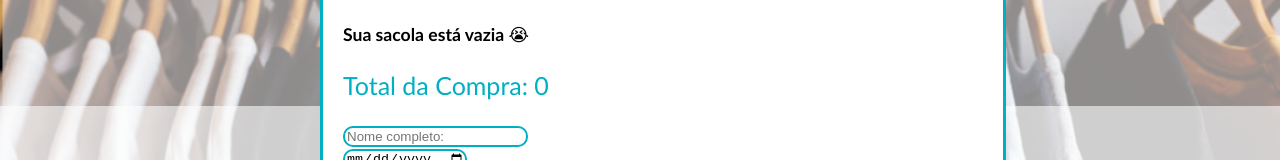
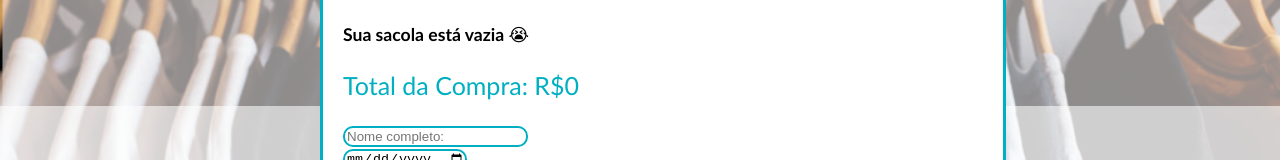
Before and after one commit to laissamendes/hackathon-lindox-2023, a Vue app: page / in a window 1280 px wide. Both pictures are taken after a click on the picture 1232 px from the left and 50 px from the top of the page. Shown: the part 179-339 px from the top of the page. Built offline with nearby package versions, Linux system fonts and the light colour scheme.

Commit message:
preço final da sacola arrumado

```diff
--- a/src/_data/sacola.js
+++ b/src/_data/sacola.js
@@ -18,18 +18,18 @@ const sacola = ref({
   }
 
   function adicionarASacola(produto) {
-    const index = sacola.value.itens.findIndex((item) => item.id === produto.id)
+    const index = sacola.value.itens.findIndex((item) => item.id === produto.pk_produtos)
     if (index === -1) {
       sacola.value.itens.push({
         ...produto,
         quantidade: 1,
-        total: produto.preco
+        total: Number(produto.preco)
       })
-      sacola.value.total += produto.preco
+      sacola.value.total += Number(produto.preco)
     } else {
       sacola.value.itens[index].quantidade++
-      sacola.value.itens[index].total += produto.preco
-      sacola.value.total += produto.preco
+      sacola.value.itens[index].total += Number(produto.preco)
+      sacola.value.total += Number(produto.preco)
     }
   }
   export {sacola, atualizaQuantidadeItem, removerItemSacola, adicionarASacola}
--- a/src/components/CardProduto.vue
+++ b/src/components/CardProduto.vue
@@ -20,6 +20,7 @@ import MeuBotao from '@/components/MeuBotao.vue'
   onMounted(() => {
     getProdutos()
   })
+
 </script>
 
 <template>
--- a/src/components/Sacola.vue
+++ b/src/components/Sacola.vue
@@ -78,7 +78,7 @@ const enviar = ref(false)
      </div>
 
 
-     <div class="total-geral"><p>Total da Compra: {{ sacola.total }}</p></div>
+     <div class="total-geral"><p>Total da Compra: R${{ sacola.total }}</p></div>
 <div class="informacoes">
   <form @submit.prevent="enviar = confirmacao()">
       <div class="nome">
```
